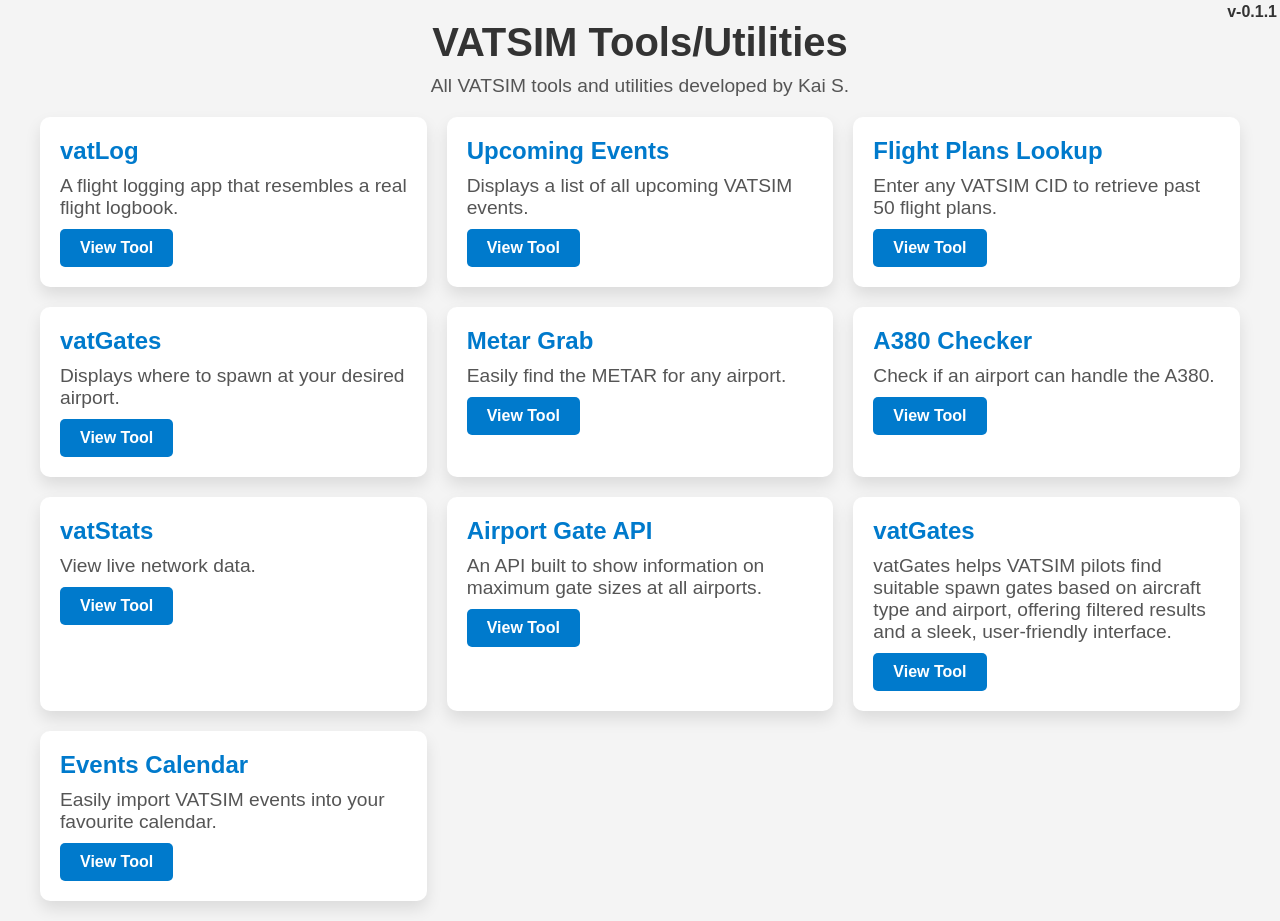
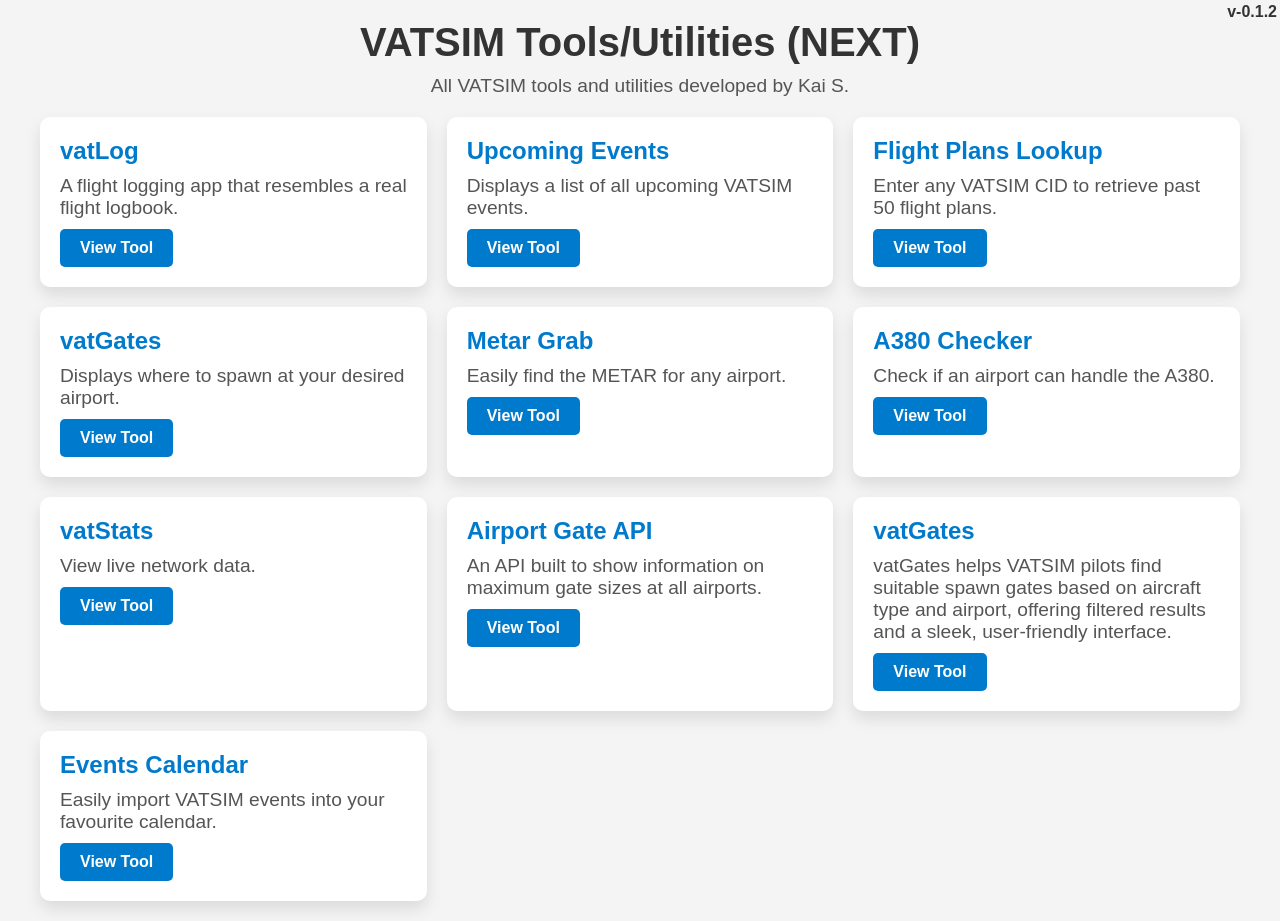
Before and after one commit to KaiSimpson13123/kaisimpson13123.github.io, a plain HTML site: page vatsimtools/index.html in a window 1280 px wide. Drawn offline with Linux system fonts and the light colour scheme; no server answers.

Commit message:
Update index.html

```diff
--- a/vatsimtools/index.html
+++ b/vatsimtools/index.html
@@ -10,10 +10,10 @@
 </head>
 <body>
     <header>
-        <h1>VATSIM Tools/Utilities</h1>
+        <h1>VATSIM Tools/Utilities (NEXT)</h1>
         <p>All VATSIM tools and utilities developed by Kai S.</p>
     </header>
-    <h4 style="position: fixed;top: 3px;right: 3px;">v-0.1.1</h4>
+    <h4 style="position: fixed;top: 3px;right: 3px;">v-0.1.2</h4>
     <div class="tool-grid">
         <div class="tool-card">
             <h2>vatLog</h2>
```
